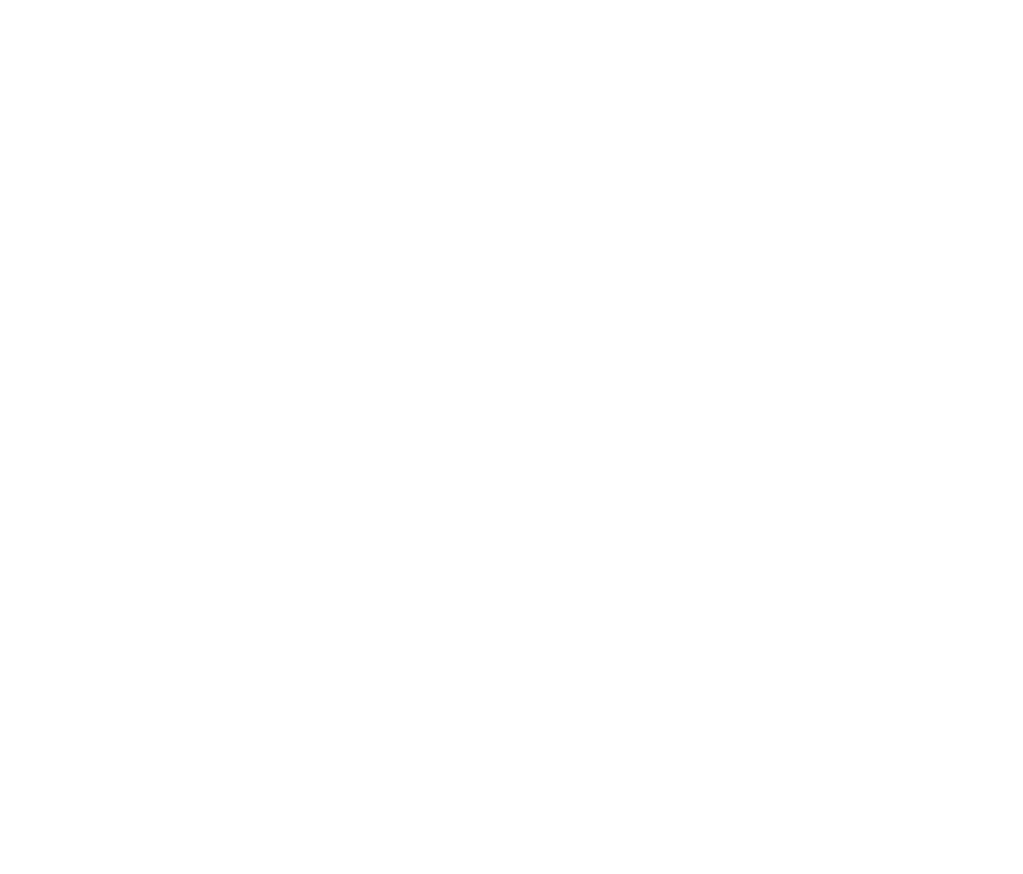
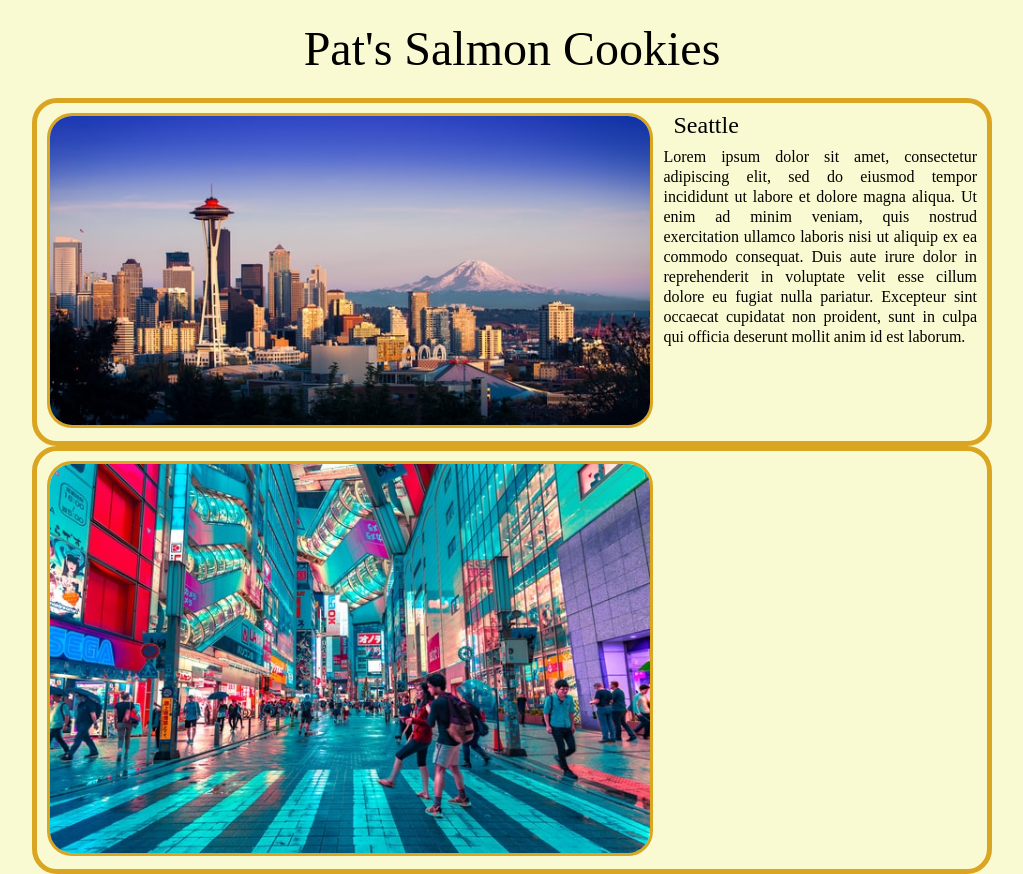
Before and after one commit to DrPayne25/cookie-stand, a plain HTML site: page index.html in a window 1280 px wide. Shown: the whole page, without its empty margins (128-1151 px from the left). Before the commit the page ends 800 px from the top, so only its background shows below. Drawn offline with Linux system fonts and the light colour scheme.

Commit message:
added photos and tested out my first object

```diff
--- a/css/sytle.css
+++ b/css/sytle.css
@@ -0,0 +1,39 @@
+body {
+  background-color: lightgoldenrodyellow;
+  width: 960px;
+  margin: auto;
+}
+
+h1 {
+  font-size: 3em;
+  text-align: center;
+  margin: 25px;
+}
+
+section {
+  border: thick solid goldenrod;
+  border-radius: 25px;
+}
+
+section img {
+  margin: 10px;
+  border-radius: 25px;
+  border: medium solid goldenrod;
+  width: 600px;
+}
+
+article  {
+  width:  33%;
+  float: right;
+  margin-right: 10px;
+}
+
+h3 {
+  font-size: 1.5em;
+  margin: 10px;
+}
+
+p {
+  line-height: 1.25em;
+  text-align: justify;
+}
--- a/index.html
+++ b/index.html
@@ -1,9 +1,27 @@
 <!DOCTYPE html>
 <html lang="en">
 <head>
-  <title>Document</title>
+  <title>Pat's Salmon Cookies</title>
+  <link rel="stylesheet" href="css/reset.css">
+  <link rel="stylesheet" href="css/sytle.css">
 </head>
 <body>
 
+  <header>
+    <h1>Pat's Salmon Cookies</h1>
+  </header>
+
+  <main id="container">
+    <section>
+      <img src="img/seattle-skylin.jpg" alt="Seattle Skyline at Night">
+      <article>
+        <h3>Seattle</h3>
+        <p>
+          Lorem ipsum dolor sit amet, consectetur adipiscing elit, sed do eiusmod tempor incididunt ut labore et dolore magna aliqua. Ut enim ad minim veniam, quis nostrud exercitation ullamco laboris nisi ut aliquip ex ea commodo consequat. Duis aute irure dolor in reprehenderit in voluptate velit esse cillum dolore eu fugiat nulla pariatur. Excepteur sint occaecat cupidatat non proident, sunt in culpa qui officia deserunt mollit anim id est laborum.
+        </p>
+      </article>
+    </section>
+  </main>
+  <script src="js/app.js"></script>
 </body>
 </html>
--- a/js/app.js
+++ b/js/app.js
@@ -1,3 +1,36 @@
+'use strict';
+console.log('Hello World');
+//gets the element
+const mycontainer = document.getElementById('container');
+
+//Proof of Life get in the habit of doing this more
+console.log(mycontainer);
+
+//1.Create Element
+let section = document.createElement('section');
+//2.give it content
+let ul = document.createElement('ul');
+//3. append to the DOM
+mycontainer.appendChild(section);
+//Do this its important to do proof of life as you go
+
+// create element
+let img = document.createElement('img');
+//Content for this part
+img.src = 'img/tokyo.jpg';
+img.alt = 'picture of tokyo';
+// append
+section.appendChild(img);
+//proof of life
+
+//create article
+let article = document.createElement('article');
+//give content
+let h3 = document.createElement('h3');
+//give text content
+//append to the dom
+section.appendChild(article);
+
 let seattle = {
   name: 'Seattle',
   min: 23,
@@ -14,8 +47,8 @@ let seattle = {
     //in the loop
     let custThisHour = this.getCustomersPerHour();
     let cookiesSoldThisHour = Math.round(custThisHour * this.avg);
-    this.cookiesPerHourArray.push(cookiesSoldThisHour);
-    console.log('I Am in the calcCookiesPerHour method ', 'custThisHour: ', custThisHour, 'cookiesSoldThisHour: ', cookiesSoldThisHour);
+    //this.cookiesPerHourArray.push(cookiesSoldThisHour);
+    console.log(`I Am in the calcCookiesPerHour method custThisHour: ${custThisHour} cookiesSoldThisHour: , ${cookiesSoldThisHour}`);
   },
   render: function(){
     this.calcCookiesPerHour();
```
Also changed, not shown: sales.html (+14 -4 lines), img/seattle-skylin.jpg (added), img/tokyo.jpg (added), 1 other file.
